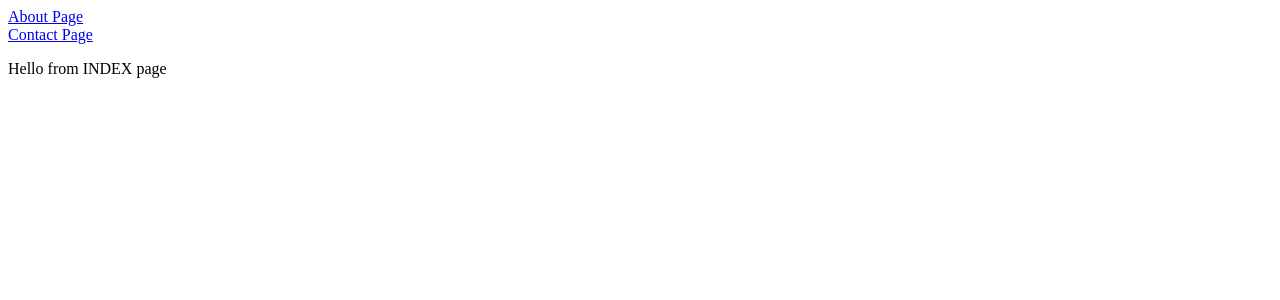
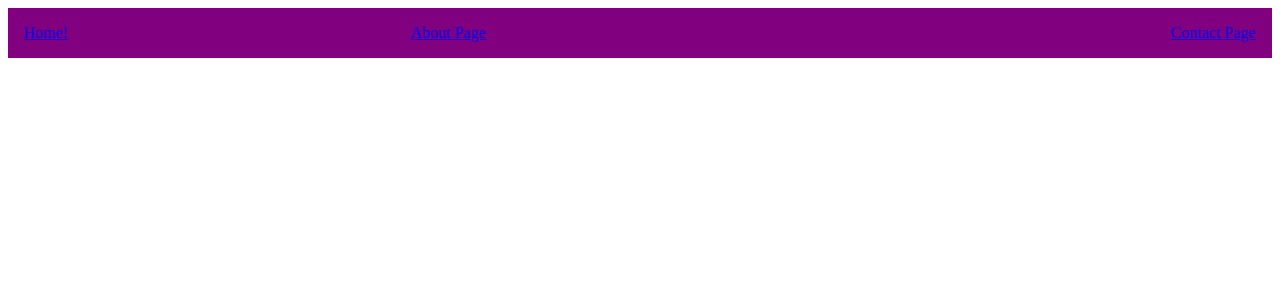
Before and after one commit to ecargiohc/next-trial, a Next.js app: page / in a window 1280 px wide. Shown: the top 300 px of the page. Built offline with nearby package versions, Linux system fonts and the light colour scheme.

Commit message:
imported Navbar into index.js and refactored

```diff
--- a/components/Navbar.js
+++ b/components/Navbar.js
@@ -4,10 +4,14 @@ const Navbar = () => {
     const styles = {
         display: "flex",
         background: "purple",
-        alignItems: "space-between"
+        justifyContent: "space-between",
+        padding: "1rem"
     }
     return (
         <div style={styles}>
+            <Link href="/">
+                <a>Home!</a>
+            </Link>
             <Link href="/about">
                 {/* must give it some content; a 'child' */}
                 <a>About Page</a>
--- a/pages/index.js
+++ b/pages/index.js
@@ -1,4 +1,5 @@
 import Link from 'next/link';
+import Navbar from '../components/Navbar'
 
 // const someFunction = () => (
 //     <div>
@@ -12,14 +13,7 @@ const someFunc = () => {
     console.log("***running INDEX component***")
     return (
         <div>
-        <Link href="/about">
-            {/* must give it some content; a 'child' */}
-            <a>About Page</a>
-        </Link><br></br>
-        <Link href="/contact">
-            <a>Contact Page</a>
-        </Link>
-            <p>Hello from INDEX page</p>
+            <Navbar/>
         </div>
     )
 }
```
